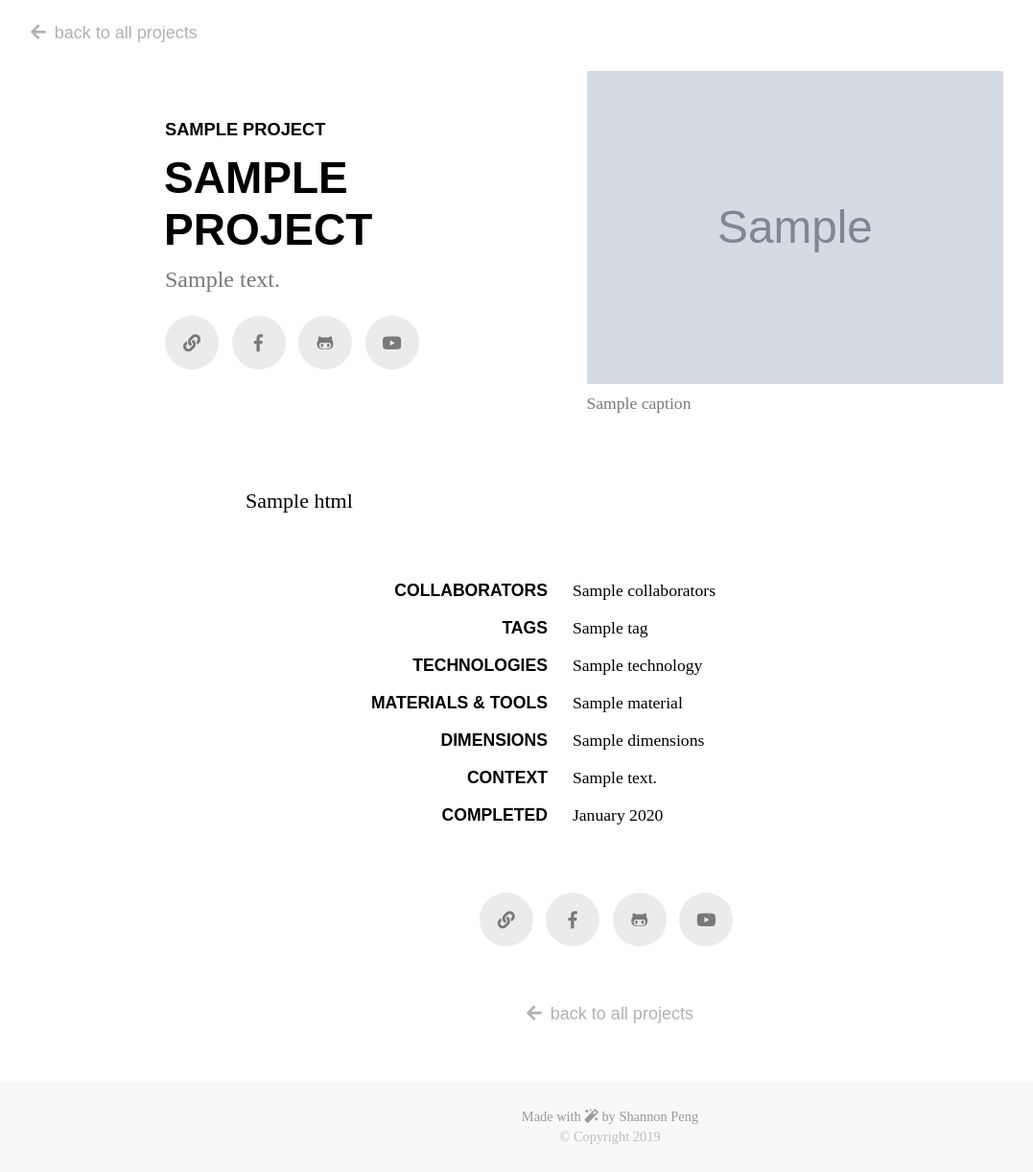
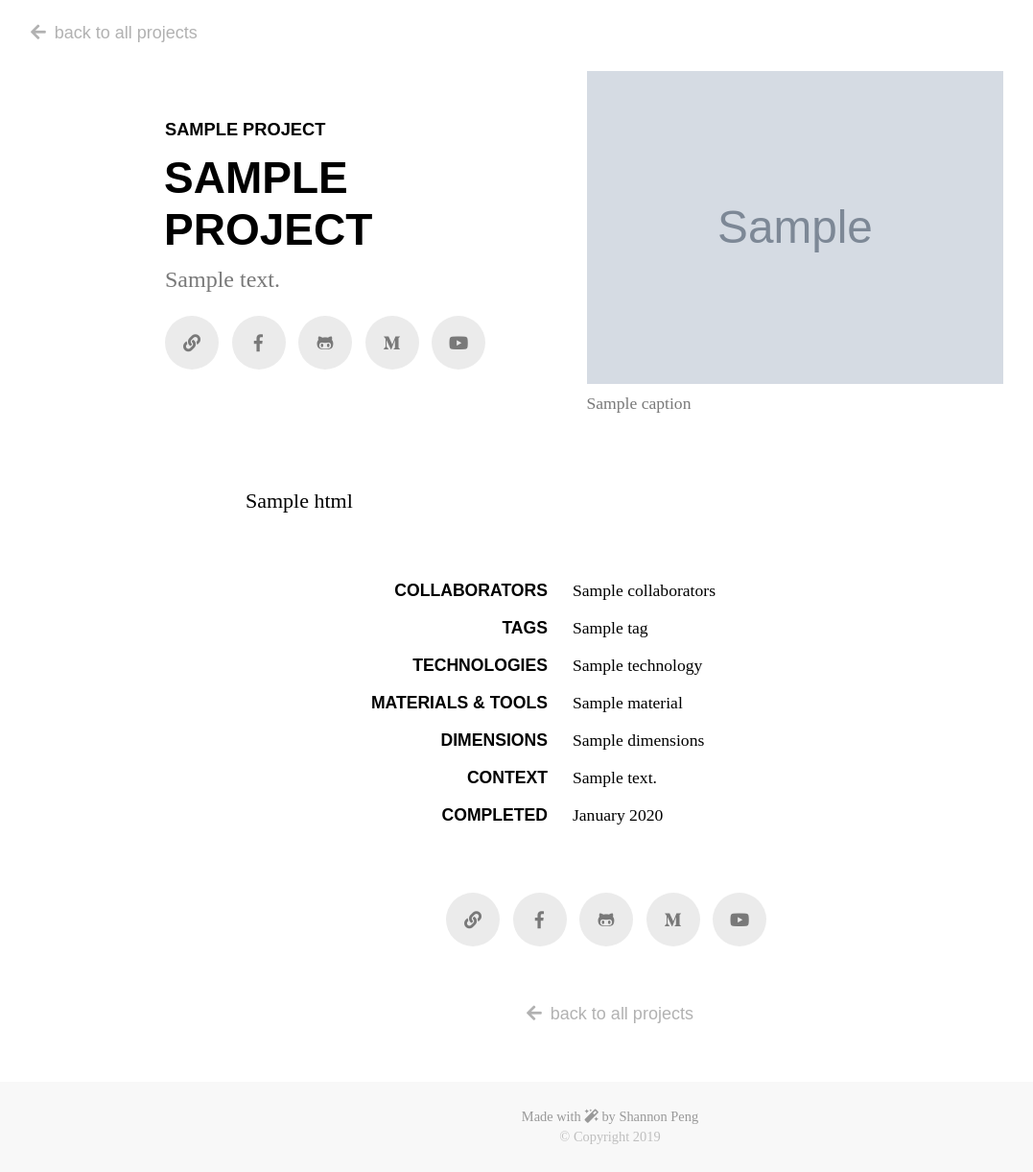
Before and after one commit to shannonpeng/shannonpeng.com, a Flask app: template app/templates/project.html in a window 1280 px wide. Shown: the whole page at 96% size, without its empty margins (4-1081 px from the left). Run offline with Flask 2, Linux system fonts and the light colour scheme; the template is opened without the code that fills it: most values are stand-ins (such as "Sample title", 1, 10 or a date in 2020); grey boxes marked "Sample" are stand-in pictures; some libraries are stand-ins or nearby versions; some web fonts are replaced.

Commit message:
Add Medium to project icons

```diff
--- a/app/templates/project.html
+++ b/app/templates/project.html
@@ -41,6 +41,7 @@
 					{% if project.link %}<a href="{{project.link}}" target="_blank" title="link"><li><i class="fas fa-link"></i></li></a>{% endif %}
 					{% if project.facebook %}<a href="{{project.facebook}}" target="_blank" title="facebook"><li><i class="fab fa-facebook-f"></i></li></a>{% endif %}
 					{% if project.github %}<a href="{{project.github}}" target="_blank" title="github"><li><i class="fab fa-github-alt"></i></li></a>{% endif %}
+					{% if project.medium %}<a href="{{project.medium}}" target="_blank" title="medium"><li><i class="fab fa-medium-m"></i></li></a>{% endif %}
 					{% if project.video %}<a href="{{project.video}}" target="_blank" title="video"><li><i class="fab fa-youtube"></i></li></a>{% endif %}
 				</ul>
 				{% endif %}
@@ -126,6 +127,7 @@
 			{% if project.link %}<a href="{{project.link}}" target="_blank" title="link"><li><i class="fas fa-link"></i></li></a>{% endif %}
 			{% if project.facebook %}<a href="{{project.link}}" target="_blank" title="facebook"><li><i class="fab fa-facebook-f"></i></li></a>{% endif %}
 			{% if project.github %}<a href="{{project.github}}" target="_blank" title="github"><li><i class="fab fa-github-alt"></i></li></a>{% endif %}
+			{% if project.medium %}<a href="{{project.medium}}" target="_blank" title="medium"><li><i class="fab fa-medium-m"></i></li></a>{% endif %}
 			{% if project.video %}<a href="{{project.video}}" target="_blank" title="video"><li><i class="fab fa-youtube"></i></li></a>{% endif %}
 		</ul>
 	{% endif %}
```
